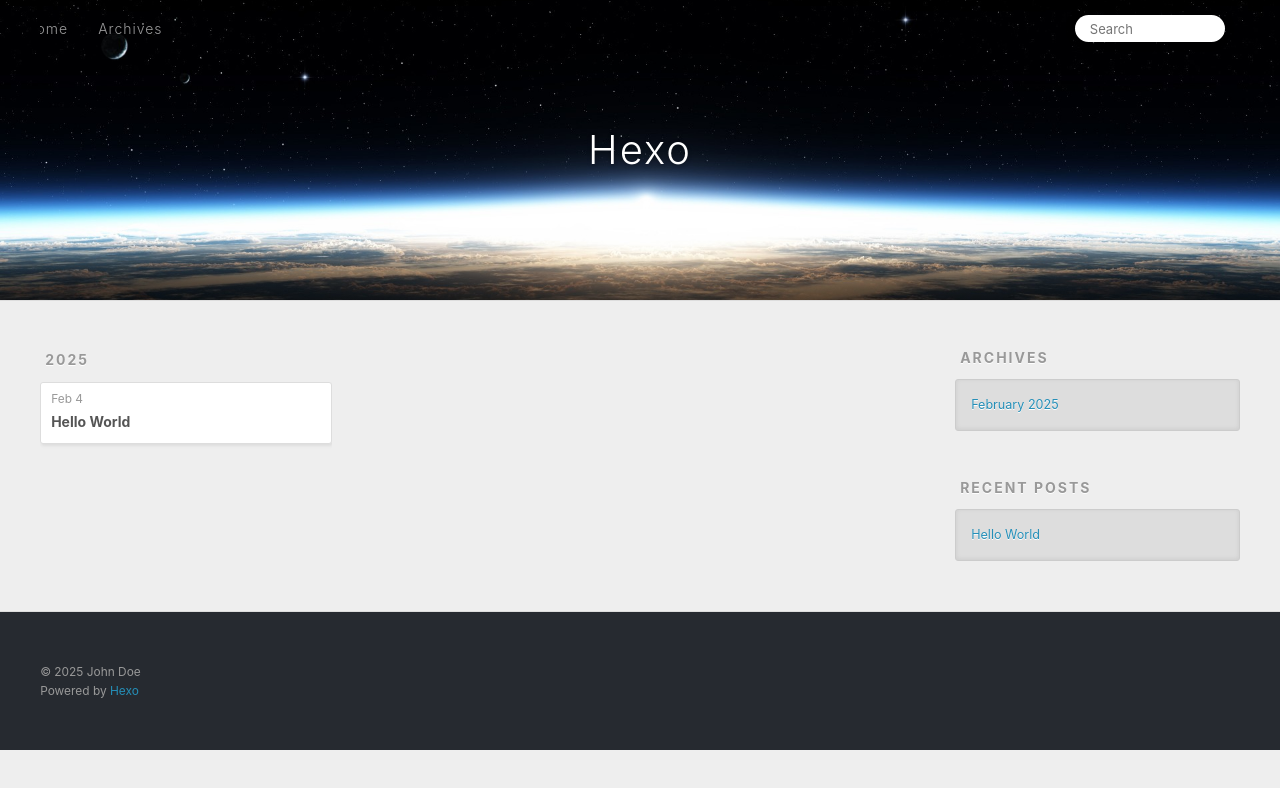
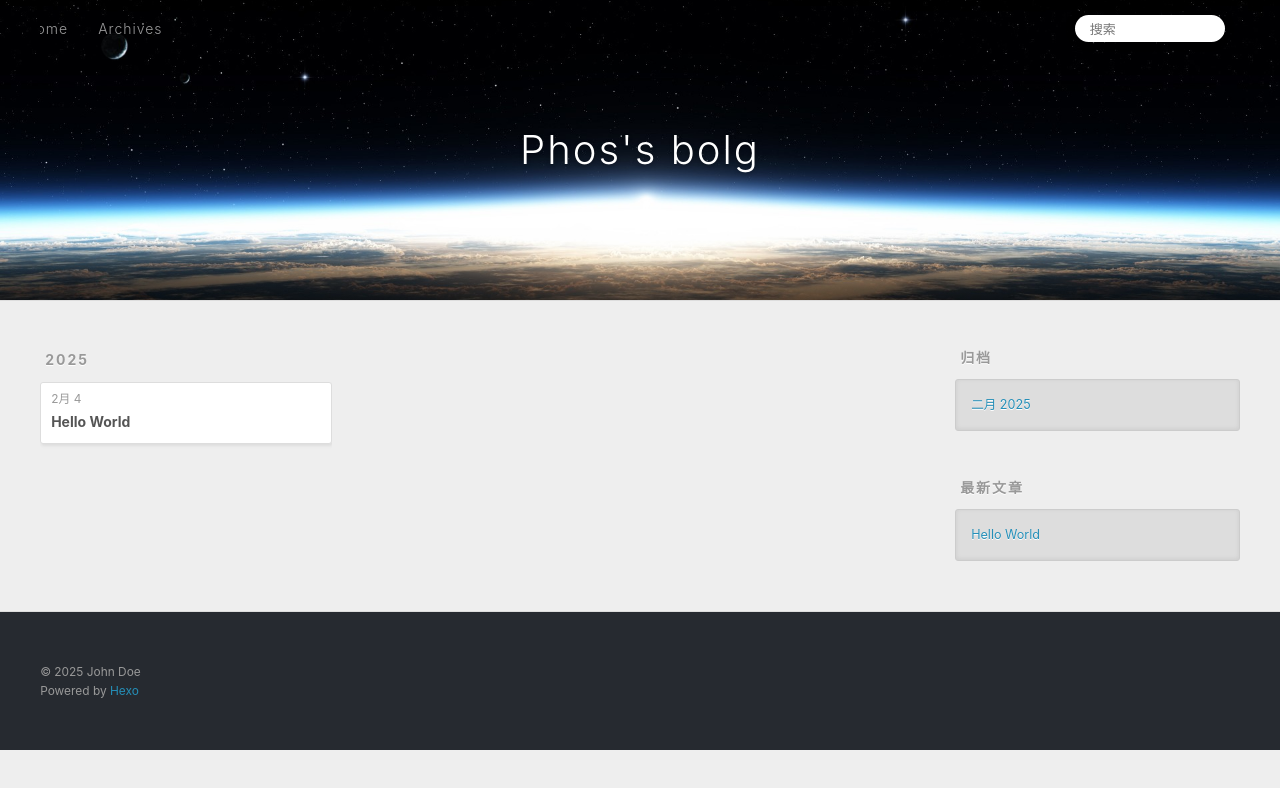
Before and after one commit to stty233/stty233.github.io, a plain HTML site: page archives/index.html in a window 1280 px wide. Both pictures are taken after a click on the link 1232 px from the left and 27 px from the top of the page. Drawn offline with Linux system fonts and the light colour scheme.

Commit message:
Site updated: 2025-02-04 14:04:43

```diff
--- a/archives/index.html
+++ b/archives/index.html
@@ -4,17 +4,17 @@
   <meta charset="utf-8">
 
 
-  <title>Archives | Hexo</title>
+  <title>归档 | Phos&#39;s bolg</title>
   <meta name="viewport" content="width=device-width, initial-scale=1, shrink-to-fit=no">
   <meta property="og:type" content="website">
-<meta property="og:title" content="Hexo">
+<meta property="og:title" content="Phos&#39;s bolg">
 <meta property="og:url" content="http://example.com/archives/index.html">
-<meta property="og:site_name" content="Hexo">
-<meta property="og:locale" content="en_US">
+<meta property="og:site_name" content="Phos&#39;s bolg">
+<meta property="og:locale" content="zh_CN">
 <meta property="article:author" content="John Doe">
 <meta name="twitter:card" content="summary">
 
-    <link rel="alternate" href="/atom.xml" title="Hexo" type="application/atom+xml">
+    <link rel="alternate" href="/atom.xml" title="Phos's bolg" type="application/atom+xml">
 
 
     <link rel="shortcut icon" href="/favicon.png">
@@ -39,7 +39,7 @@
   <div id="header-outer" class="outer">
     <div id="header-title" class="inner">
       <h1 id="logo-wrap">
-        <a href="/" id="logo">Hexo</a>
+        <a href="/" id="logo">Phos&#39;s bolg</a>
       </h1>
 
     </div>
@@ -55,12 +55,12 @@
       <nav id="sub-nav">
 
 
-          <a class="nav-icon" href="/atom.xml" title="RSS Feed"><span class="fa fa-rss"></span></a>
+          <a class="nav-icon" href="/atom.xml" title="RSS 订阅"><span class="fa fa-rss"></span></a>
 
-        <a class="nav-icon nav-search-btn" title="Search"><span class="fa fa-search"></span></a>
+        <a class="nav-icon nav-search-btn" title="搜索"><span class="fa fa-search"></span></a>
       </nav>
       <div id="search-form-wrap">
-        <form action="//google.com/search" method="get" accept-charset="UTF-8" class="search-form"><input type="search" name="q" class="search-form-input" placeholder="Search"><button type="submit" class="search-form-submit">&#xF002;</button><input type="hidden" name="sitesearch" value="http://example.com"></form>
+        <form action="//google.com/search" method="get" accept-charset="UTF-8" class="search-form"><input type="search" name="q" class="search-form-input" placeholder="搜索"><button type="submit" class="search-form-submit">&#xF002;</button><input type="hidden" name="sitesearch" value="http://example.com"></form>
       </div>
     </div>
   </div>
@@ -84,7 +84,7 @@
   <div class="archive-article-inner">
     <header class="archive-article-header">
       <a href="/2025/02/04/hello-world/" class="archive-article-date">
-  <time class="dt-published" datetime="2025-02-04T05:04:43.673Z" itemprop="datePublished">Feb 4</time>
+  <time class="dt-published" datetime="2025-02-04T05:04:43.673Z" itemprop="datePublished">2月 4</time>
 </a>
 
 
@@ -116,9 +116,9 @@
 
 
   <div class="widget-wrap">
-    <h3 class="widget-title">Archives</h3>
+    <h3 class="widget-title">归档</h3>
     <div class="widget">
-      <ul class="archive-list"><li class="archive-list-item"><a class="archive-list-link" href="/archives/2025/02/">February 2025</a></li></ul>
+      <ul class="archive-list"><li class="archive-list-item"><a class="archive-list-link" href="/archives/2025/02/">二月 2025</a></li></ul>
     </div>
   </div>
 
@@ -126,7 +126,7 @@
 
 
   <div class="widget-wrap">
-    <h3 class="widget-title">Recent Posts</h3>
+    <h3 class="widget-title">最新文章</h3>
     <div class="widget">
       <ul>
 
```
Also changed, not shown: 2025/02/04/hello-world/index.html (+12 -12 lines), archives/2025/02/index.html (+13 -13 lines), archives/2025/index.html (+13 -13 lines), index.html (+13 -13 lines).
